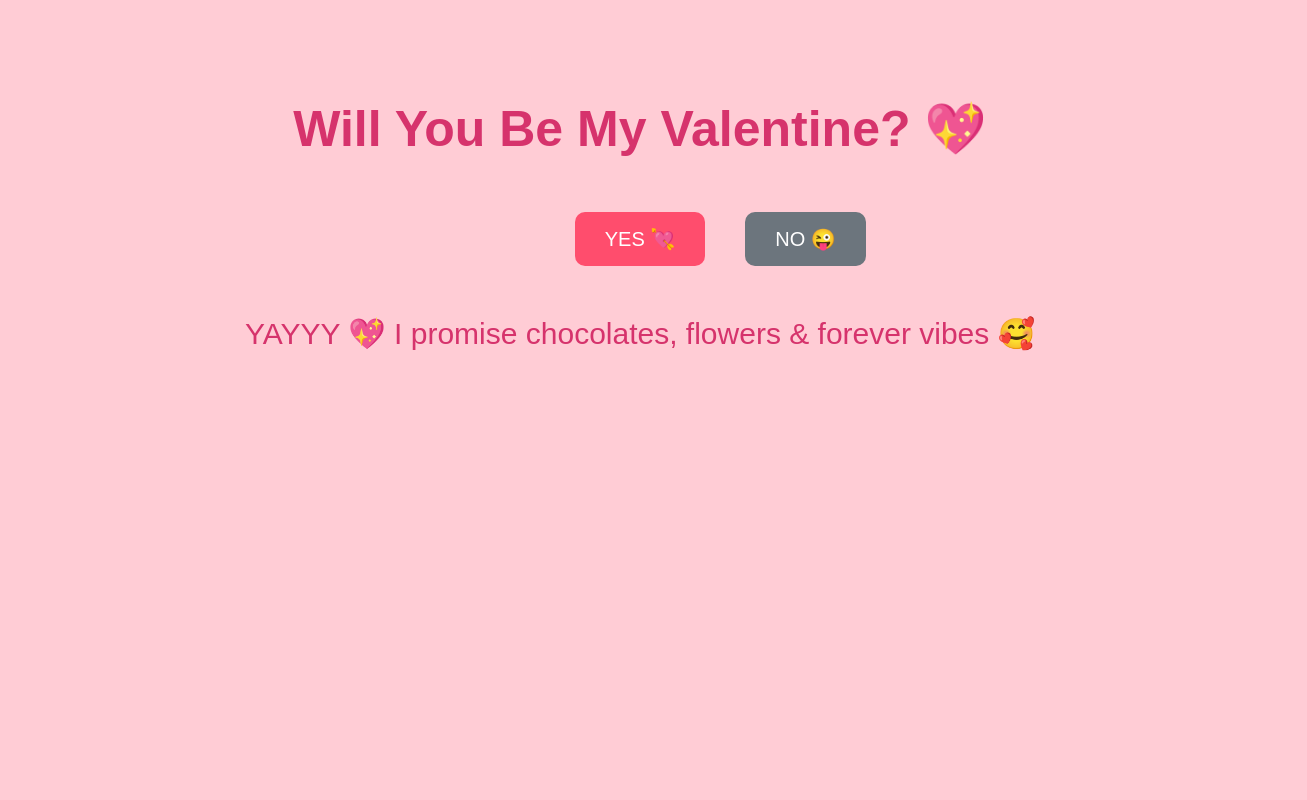
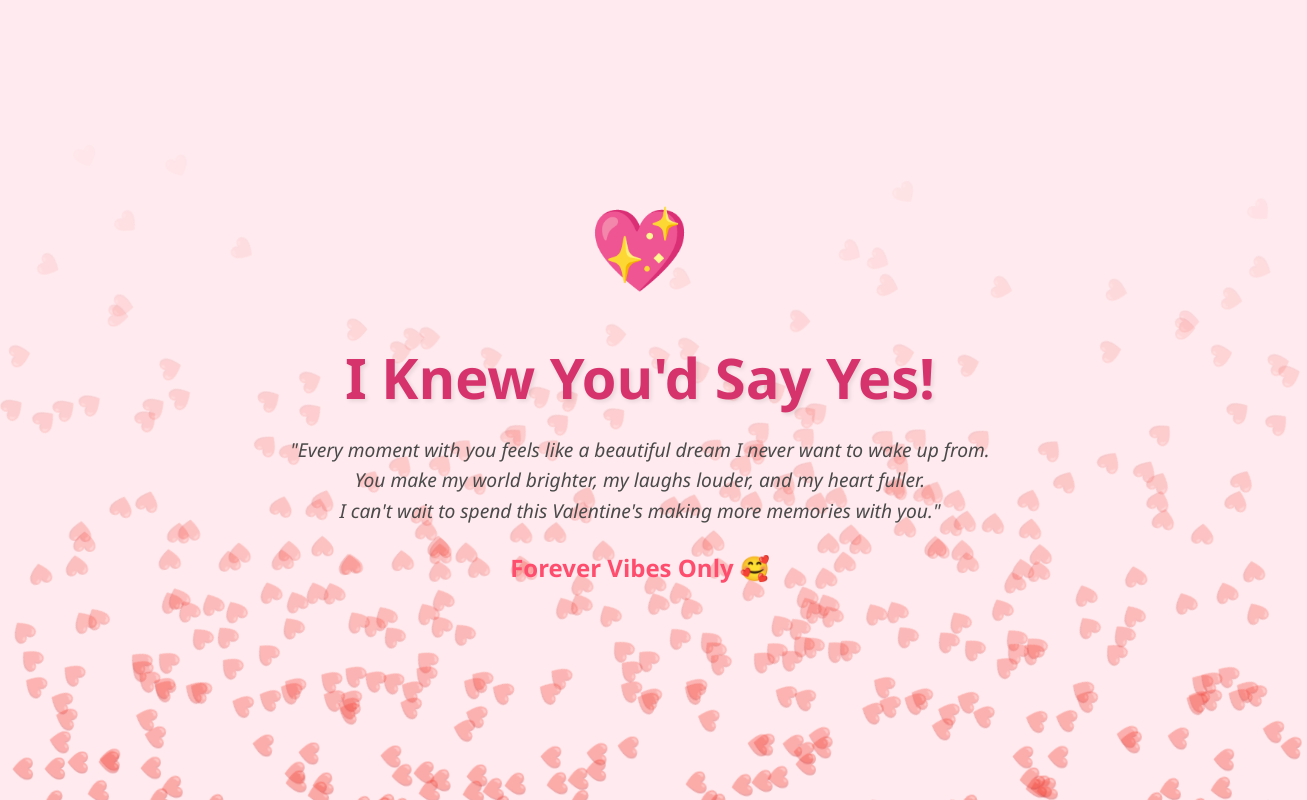
Before and after one commit to aayushim22/IMPORTANT-, a plain HTML site: page index.html in a window 1280 px wide. Both pictures are taken after a click on the button "YES 💘". Shown: the top 800 px of the page, 1307 px wide, since content can reach past the window. Drawn offline with Linux system fonts and the light colour scheme.

Commit message:
Open the link below asap, it has something for you.

```diff
--- a/index.html
+++ b/index.html
@@ -1,71 +1,183 @@
 <!DOCTYPE html>
-<html>
+<html lang="en">
 <head>
-    <title>Open the link below asap</title>
+    <meta charset="UTF-8">
+    <meta name="viewport" content="width=device-width, initial-scale=1.0">
+    <title>A Special Question... ❤️</title>
     <style>
+        :root {
+            --primary-pink: #ff4d6d;
+            --secondary-pink: #ffccd5;
+            --dark-pink: #d6336c;
+        }
+
         body {
             text-align: center;
-            font-family: Arial, sans-serif;
-            background-color: #ffccd5;
-            margin-top: 100px;
+            font-family: 'Segoe UI', Tahoma, Geneva, Verdana, sans-serif;
+            background-color: var(--secondary-pink);
+            margin: 0;
+            height: 100vh;
+            overflow: hidden;
+            display: flex;
+            flex-direction: column;
+            justify-content: center;
+            align-items: center;
+        }
+
+        /* Floating Hearts Background */
+        .heart {
+            position: absolute;
+            color: rgba(255, 77, 109, 0.5);
+            font-size: 20px;
+            user-select: none;
+            pointer-events: none;
+            animation: float 6s linear infinite;
+            z-index: -1;
+        }
+
+        @keyframes float {
+            0% { transform: translateY(100vh) rotate(0deg); opacity: 1; }
+            100% { transform: translateY(-10vh) rotate(360deg); opacity: 0; }
         }
 
         h1 {
-            font-size: 50px;
-            color: #d6336c;
+            font-size: 3.5rem;
+            color: var(--dark-pink);
+            text-shadow: 2px 2px 4px rgba(0,0,0,0.1);
+            margin-bottom: 20px;
+            z-index: 10;
+        }
+
+        .container {
+            z-index: 10;
+            background: rgba(255, 255, 255, 0.4);
+            padding: 40px;
+            border-radius: 30px;
+            backdrop-filter: blur(5px);
+            box-shadow: 0 10px 30px rgba(0,0,0,0.05);
         }
 
         button {
-            padding: 15px 30px;
-            font-size: 20px;
+            padding: 15px 40px;
+            font-size: 22px;
+            font-weight: bold;
             border: none;
-            border-radius: 10px;
+            border-radius: 50px;
             cursor: pointer;
-            margin: 20px;
+            transition: transform 0.2s, box-shadow 0.2s;
+            margin: 10px;
         }
 
         #yesBtn {
-            background-color: #ff4d6d;
+            background-color: var(--primary-pink);
             color: white;
+            box-shadow: 0 5px 15px rgba(255, 77, 109, 0.4);
+        }
+
+        #yesBtn:hover {
+            transform: scale(1.1);
+            background-color: #ff758f;
         }
 
         #noBtn {
-            background-color: #6c757d;
-            color: white;
+            background-color: #f8f9fa;
+            color: #6c757d;
             position: absolute;
+            transition: all 0.3s ease;
         }
 
+        /* Success Message Styling */
         #message {
-            font-size: 30px;
-            color: #d6336c;
-            margin-top: 30px;
+            display: none;
+            padding: 20px;
+            max-width: 80%;
+        }
+
+        .heart-big {
+            font-size: 80px;
+            animation: pulse 1.5s infinite;
+        }
+
+        @keyframes pulse {
+            0% { transform: scale(1); }
+            50% { transform: scale(1.2); }
+            100% { transform: scale(1); }
+        }
+
+        .emotional-text {
+            color: #4a4a4a;
+            line-height: 1.6;
+            font-size: 1.2rem;
+            font-style: italic;
         }
     </style>
 </head>
-
 <body>
 
-    <h1>Will You Be My Valentine? 💖</h1>
+    <div id="heart-container"></div>
 
-    <button id="yesBtn" onclick="yesClicked()">YES 💘</button>
-    <button id="noBtn" onmouseover="moveButton()">NO 😜</button>
+    <div class="container" id="main-content">
+        <h1 id="question">Will You Be My Valentine? 💖</h1>
+        <button id="yesBtn" onclick="yesClicked()">YES 💘</button>
+        <button id="noBtn" onmouseover="moveButton()" onclick="moveButton()">NO 😜</button>
+    </div>
 
-    <div id="message"></div>
+    <div id="message">
+        <div class="heart-big">💖</div>
+        <h1>I Knew You'd Say Yes!</h1>
+        <p class="emotional-text">
+            "Every moment with you feels like a beautiful dream I never want to wake up from. <br>
+            You make my world brighter, my laughs louder, and my heart fuller. <br>
+            I can't wait to spend this Valentine's making more memories with you."
+        </p>
+        <p style="font-size: 1.5rem; color: var(--primary-pink); font-weight: bold;">Forever Vibes Only 🥰</p>
+    </div>
 
     <script>
-        function yesClicked() {
-            document.getElementById("message").innerHTML =
-                "YAYYY 💖 I promise chocolates, flowers & forever vibes 🥰";
+        // Create background hearts
+        function createHearts() {
+            const container = document.getElementById('heart-container');
+            for (let i = 0; i < 25; i++) {
+                setTimeout(() => {
+                    const heart = document.createElement('div');
+                    heart.classList.add('heart');
+                    heart.innerHTML = '❤️';
+                    heart.style.left = Math.random() * 100 + 'vw';
+                    heart.style.animationDuration = (Math.random() * 3 + 3) + 's';
+                    heart.style.opacity = Math.random();
+                    container.appendChild(heart);
+
+                    // Remove heart after animation
+                    setTimeout(() => heart.remove(), 6000);
+                }, i * 300);
+            }
+        }
+        setInterval(createHearts, 3000);
+        createHearts();
+
+        function moveButton() {
+            const btn = document.getElementById("noBtn");
+            // Subtract button width/height so it doesn't go off screen
+            const x = Math.random() * (window.innerWidth - btn.offsetWidth);
+            const y = Math.random() * (window.innerHeight - btn.offsetHeight);
+
+            btn.style.left = x + "px";
+            btn.style.top = y + "px";
         }
 
-        function moveButton() {
-            var x = Math.random() * window.innerWidth;
-            var y = Math.random() * window.innerHeight;
-
-            document.getElementById("noBtn").style.left = x + "px";
-            document.getElementById("noBtn").style.top = y + "px";
+        function yesClicked() {
+            // Hide main content
+            document.getElementById("main-content").style.display = "none";
+            // Show emotional message
+            const msg = document.getElementById("message");
+            msg.style.display = "block";
+            // Change background to a warmer color
+            document.body.style.backgroundColor = "#ffebef";
+            // Add extra burst of hearts
+            for(let i=0; i<50; i++) {
+                createHearts();
+            }
         }
     </script>
-
 </body>
 </html>
```
